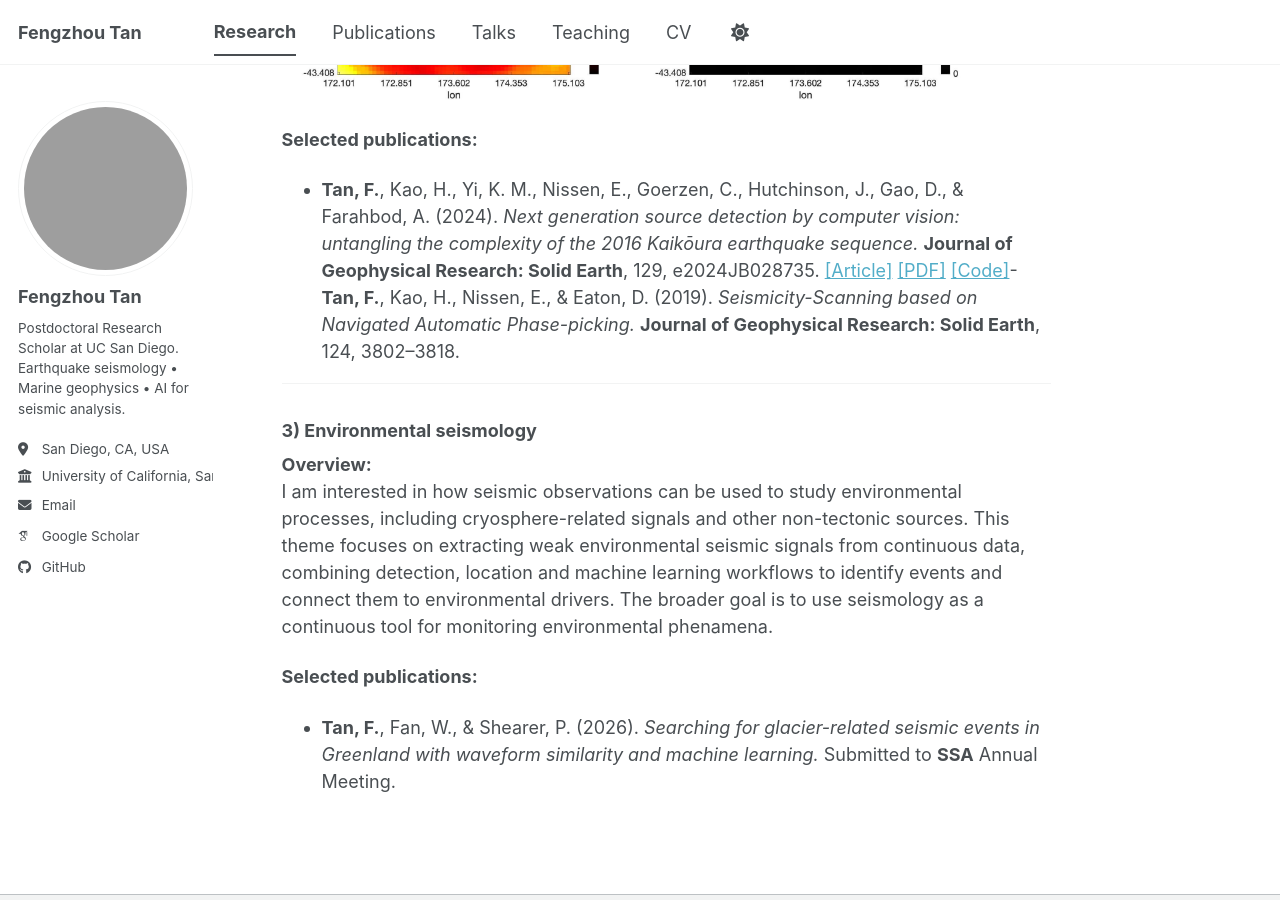
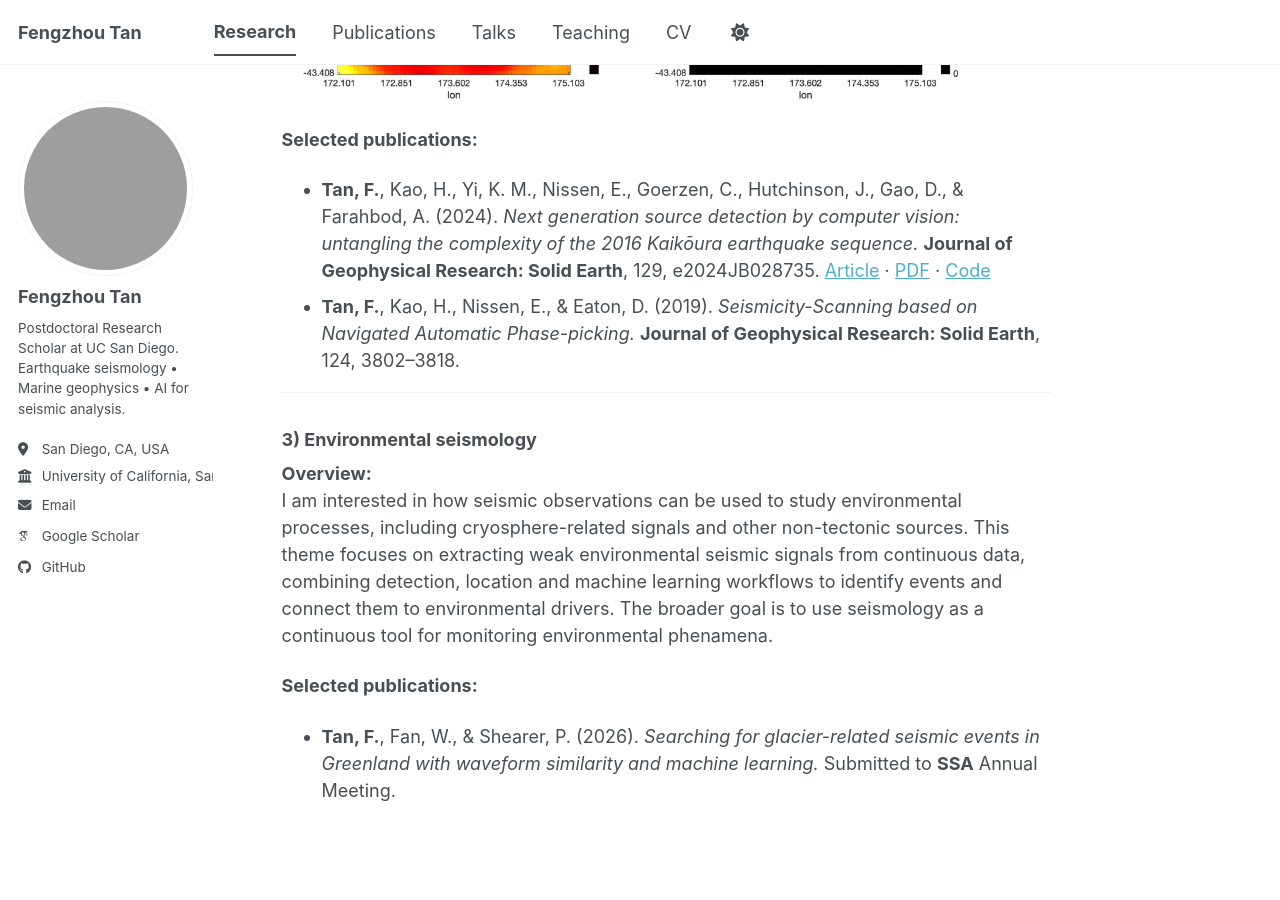
Before and after one commit to tanfengzhou/tanfengzhou.github.io, a Jekyll site: the page built from _pages/research.md, in a window 1280 px wide and 900 px high, scrolled down 1645 px. Built offline with Jekyll 4.4.1, drawn with Linux system fonts in a browser that asks for light colours; some web fonts are replaced; a script bundle is joined from its source files by our own code; library files that are not in the unit come from our copies; part of the change alters nothing that is shown; grey boxes are pictures that could not be loaded.

```diff
--- a/_pages/research.md
+++ b/_pages/research.md
@@ -32,7 +32,10 @@ I develop modern seismological and AI-based methods to study seismic signals. On
 - **Tan, F.**, Kao, H., Yi, K. M., Nissen, E., Goerzen, C., Hutchinson, J., Gao, D., & Farahbod, A. (2024).
   *Next generation source detection by computer vision: untangling the complexity of the 2016 Kaikōura earthquake sequence.*
   **Journal of Geophysical Research: Solid Earth**, 129, e2024JB028735.
-  [[Article]](https://doi.org/10.1029/2024JB028735) [[PDF]](https://dspace.library.uvic.ca/bitstreams/6194b4ae-825b-45cb-af1d-7c28a23fef09/download) [[Code]](https://github.com/tanfengzhou/SUGAR_kaikoura)- **Tan, F.**, Kao, H., Nissen, E., & Eaton, D. (2019). *Seismicity-Scanning based on Navigated Automatic Phase-picking.* **Journal of Geophysical Research: Solid Earth**, 124, 3802–3818.
+  [Article](https://doi.org/10.1029/2024JB028735) ·
+  [PDF](https://agupubs.onlinelibrary.wiley.com/doi/pdf/10.1029/2024JB028735) ·
+  [Code](https://github.com/tanfengzhou/SUGAR_kaikoura)
+- **Tan, F.**, Kao, H., Nissen, E., & Eaton, D. (2019). *Seismicity-Scanning based on Navigated Automatic Phase-picking.* **Journal of Geophysical Research: Solid Earth**, 124, 3802–3818.
 
 ---
 
```
